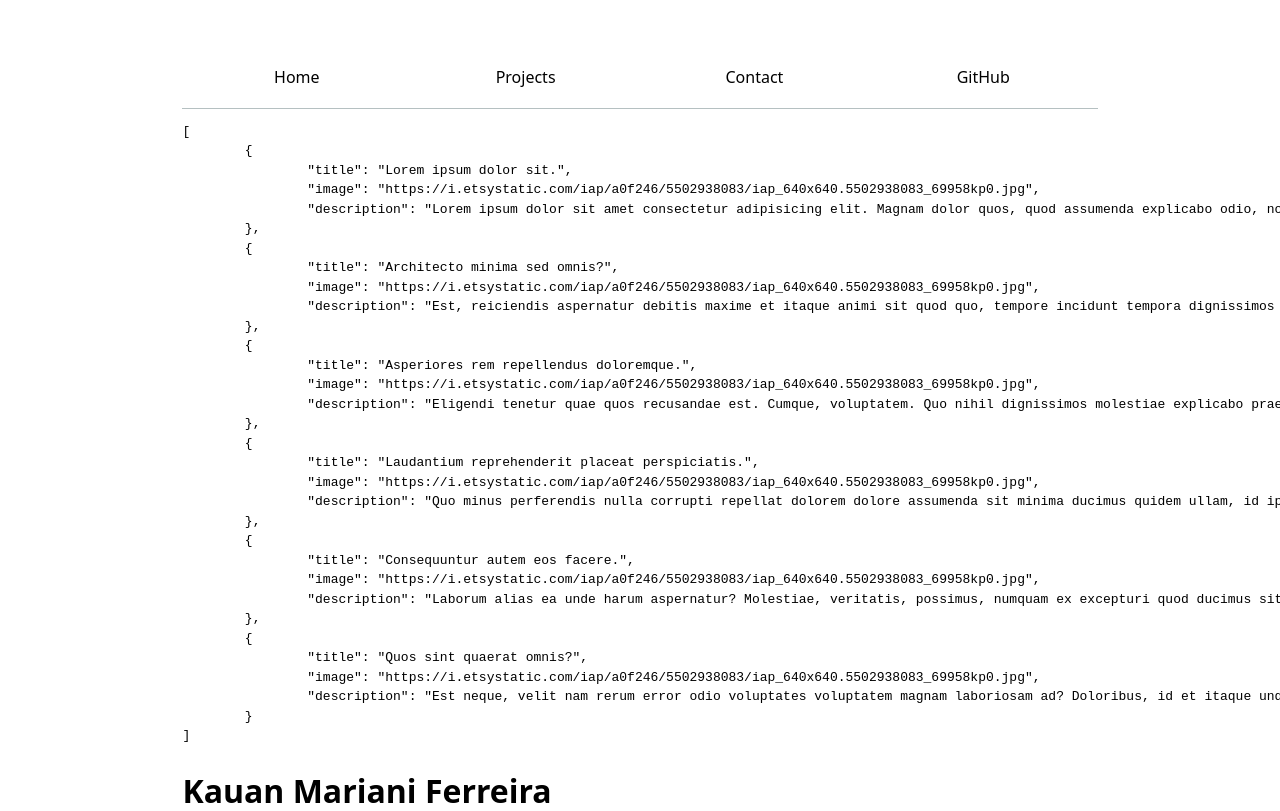
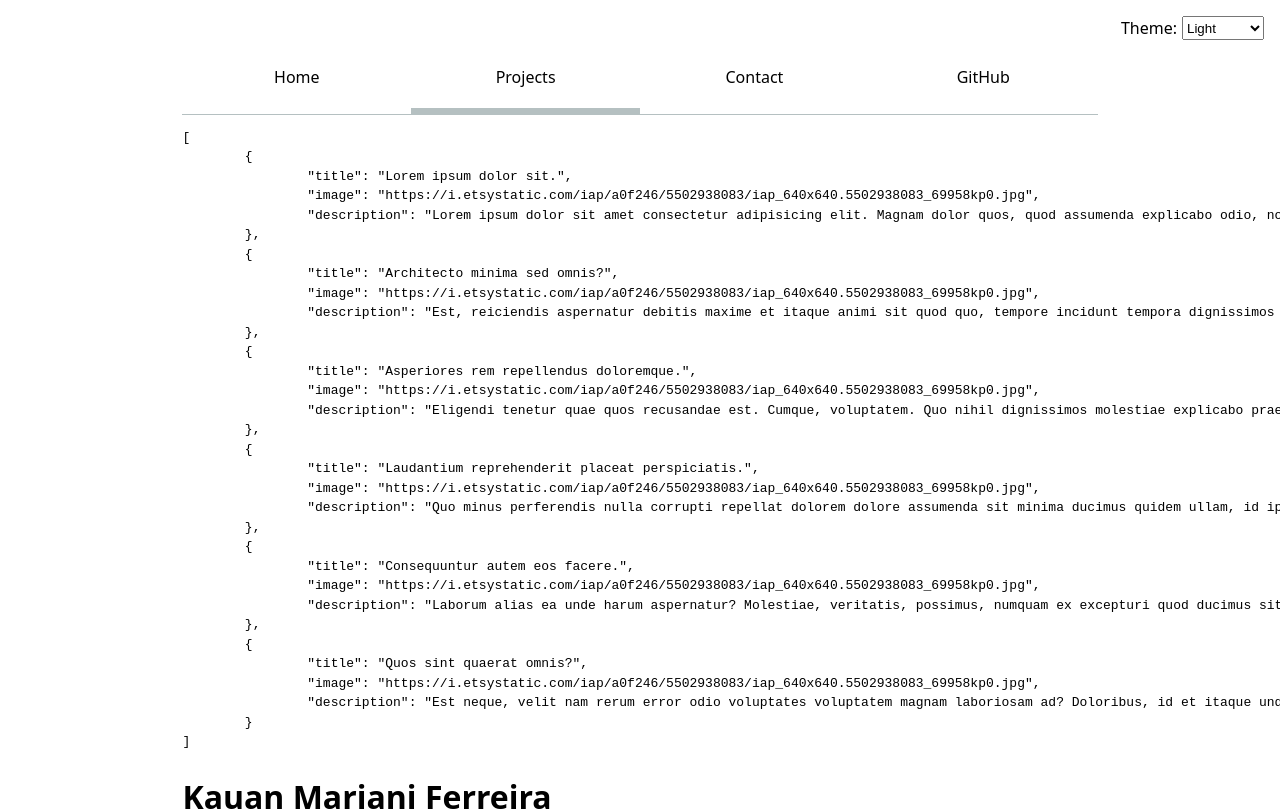
Before and after one commit to kauanmaf/my-portifolio, a SvelteKit app: page /projects in a window 1280 px wide. Shown: the top 811 px of the page. Built offline with nearby package versions, Linux system fonts and the light colour scheme; no server answers.

Commit message:
adicionando temas

```diff
--- a/src/routes/+layout.svelte
+++ b/src/routes/+layout.svelte
@@ -1,20 +1,95 @@
 
+<!-- Java script -->
 <script>
     import { base } from "$app/paths";
+    import { page } from "$app/stores";
+
     let pages = [
     {url: "/", title : "Home"},
     {url: "/projects", title : "Projects"},
     {url: "/contact", title : "Contact"},
     {url: "https://github.com/kauanmaf", title : "GitHub"}
 ];
+
+let localStorage = globalThis.localStorage ?? {};
+
+let colorScheme = localStorage.colorScheme ?? "light";
+
+let root = globalThis?.document?.documentElement;
+$: root?.style.setProperty("color-scheme", colorScheme);
+$: localStorage.colorScheme = colorScheme;
+
+let profileData = fetch("https://api.github.com/users/kauanmaf");
+
+
 </script>
 
 <nav>
     {#each pages as p}
-        <a href= { p.url.startsWith("http")? p.url: `${base}${p.url}`}>{p.title}</a>
+    <a
+        href={p.url.startsWith("http") ? p.url: `${base}${p.url}`}
+        class:current={$page.route.id === p.url}
+        target={p.url.startsWith("http") ? "_blank" : undefined}
+    >
+        {p.title}
+    </a>
     {/each}
 </nav>
 
+<label class="color-scheme">
+    Theme:
+
+    <select bind:value={ colorScheme }>
+
+        <option value="light dark"> Automatic </option>
+        <option value="light"> Light </option>
+        <option value="dark"> Dark </option>
+    </select>
+</label>
 
 
+
+<!-- CSS -->
+<style>
+    nav{
+	display: flex;
+	border-bottom-width: 1px;
+	border-bottom-style: solid;
+	border-bottom-color: var(--grey);
+}
+
+nav a{
+	flex: 1;
+	text-decoration: none;
+	color: inherit;
+	text-align : center;
+	padding: 0.5cm;
+}
+
+nav .current{
+	border-bottom-width: 0.4em;
+	border-bottom-style: solid;
+	border-bottom-color: var(--grey);
+	padding: -0.5em;
+}
+a:hover{
+	border-bottom-width: 0.4em;
+	border-bottom-style: solid;
+	border-bottom-color: var(--color-accent);
+	padding-bottom: -0.1em;
+	background-color: var(--color-accent-bg);
+
+}
+
+/* <label class="color-scheme">
+    Theme:
+    <select>
+        <option value="light dark"> Automatic </option>
+        <option value="light"> Light </option>
+        <option value="dark"> Dark </option>
+    </select>
+</label> */
+
+</style>
+
 <slot />
--- a/static/style.css
+++ b/static/style.css
@@ -7,16 +7,14 @@
 }
 
 body {
-	/* Set line height to 1.5 times the font size
-	   and use the OS’s UI font as the website font
-	 */
+
 	font: 100%/1.5 system-ui;
 	max-width: 100ch;
 	margin-inline: auto;
-	/* margin-inline: max(1em, (100% - 100ch)/2); */
+
 	padding: 1cm;
 }
-nav{
+/* nav{
 	display: flex;
 	border-bottom-width: 1px;
 	border-bottom-style: solid;
@@ -45,7 +43,7 @@
 	padding-bottom: -0.1em;
 	background-color: var(--color-accent-bg);
 
-}
+} */
 
 /* input, textarea, button {
 	font: inherit;
@@ -79,3 +77,10 @@
 label, button{
 	grid-column: 1/-1;
 }
+.color-scheme{
+	position:absolute;
+	top: 1rem;
+	right: 1rem;
+	display: inline-flex;
+	gap: 5px;
+}
```
Also changed, not shown: src/routes/+page.svelte (+53 -0 lines).
